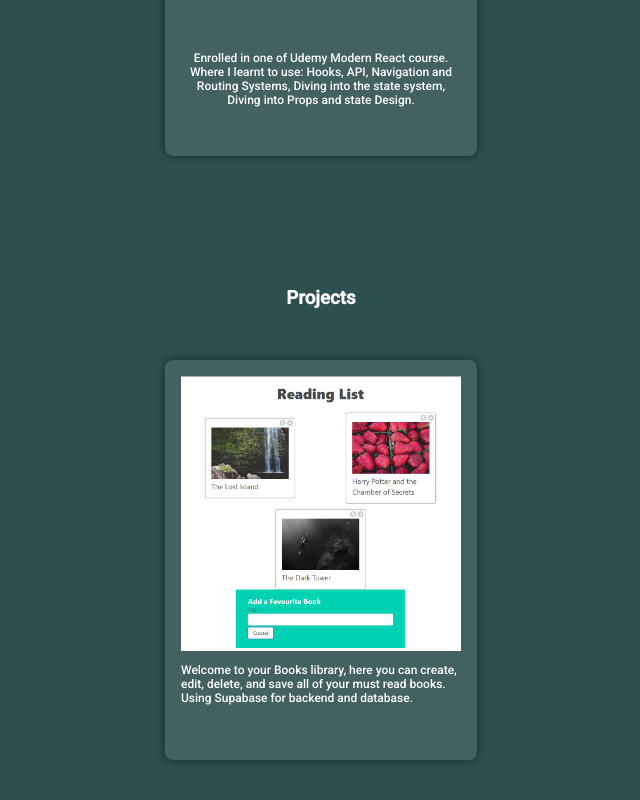
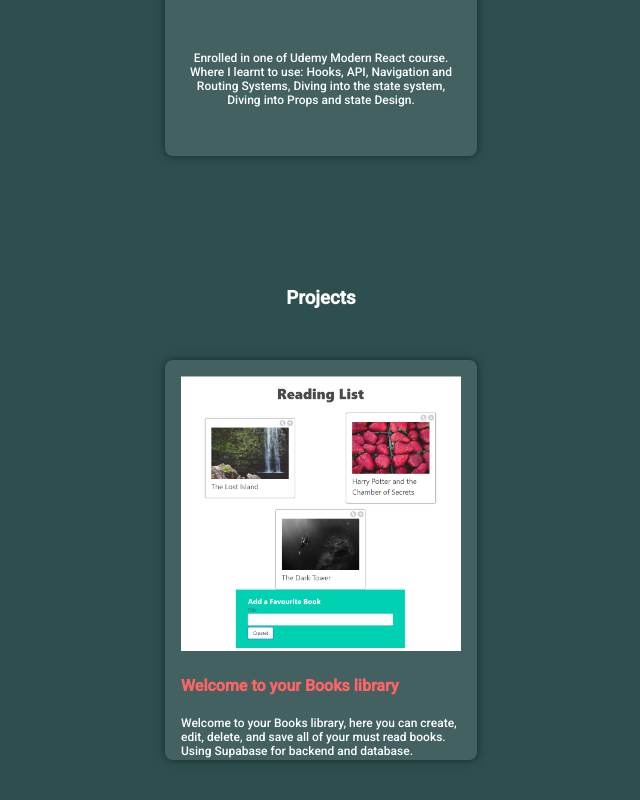
Before and after one commit to JoelWilliams7/My-Profile, a React (Vite) app: page / in a window 1280 px wide. Shown: the part 1227-2027 px from the top of the page, without its empty margins (319-959 px from the left). Built offline with nearby package versions, Linux system fonts and the light colour scheme.

Commit message:
updated file

```diff
--- a/src/components/Projects.jsx
+++ b/src/components/Projects.jsx
@@ -2,7 +2,7 @@ import React from "react";
 import styled from "styled-components";
 import booksProjectsPic from "../assets/books-project.png";
 
-const StyledProjects = styled.div`
+const StyledProject = styled.div`
   display: flex;
   flex-direction: column;
   width: 25%;
@@ -21,6 +21,10 @@ const StyledProjects = styled.div`
   p {
     font-size: 12px;
   }
+
+  h4 {
+    color: #ff6464;
+  }
 `;
 
 const ProjectsContainer = styled.div`
@@ -36,7 +40,16 @@ function Project() {
   return (
     <ProjectsContainer id="projects-container">
       <h3>Projects</h3>
-      <StyledProjects>
+      <StyledProject>
+        <a
+          href="https://joelwilliams7.github.io/Books-Project/"
+          target="_blank"
+          rel="noreferrer"
+          style={{
+            textDecoration: "none",
+            color: "white",
+          }}
+        >
           <img
             src={booksProjectsPic}
             alt="Book Projects Pic"
@@ -44,12 +57,14 @@ function Project() {
               width: "100%",
             }}
           />
+          <h4>Welcome to your Books library</h4>
           <p>
-          Welcome to your Books library, here you can create, edit, delete, and
-          save all of your must read books. Using Supabase for backend and
+            Welcome to your Books library, here you can create, edit, delete,
+            and save all of your must read books. Using Supabase for backend and
             database.
           </p>
-      </StyledProjects>
+        </a>
+      </StyledProject>
     </ProjectsContainer>
   );
 }
```
Lines whose indentation alone changed are shown as unchanged.
